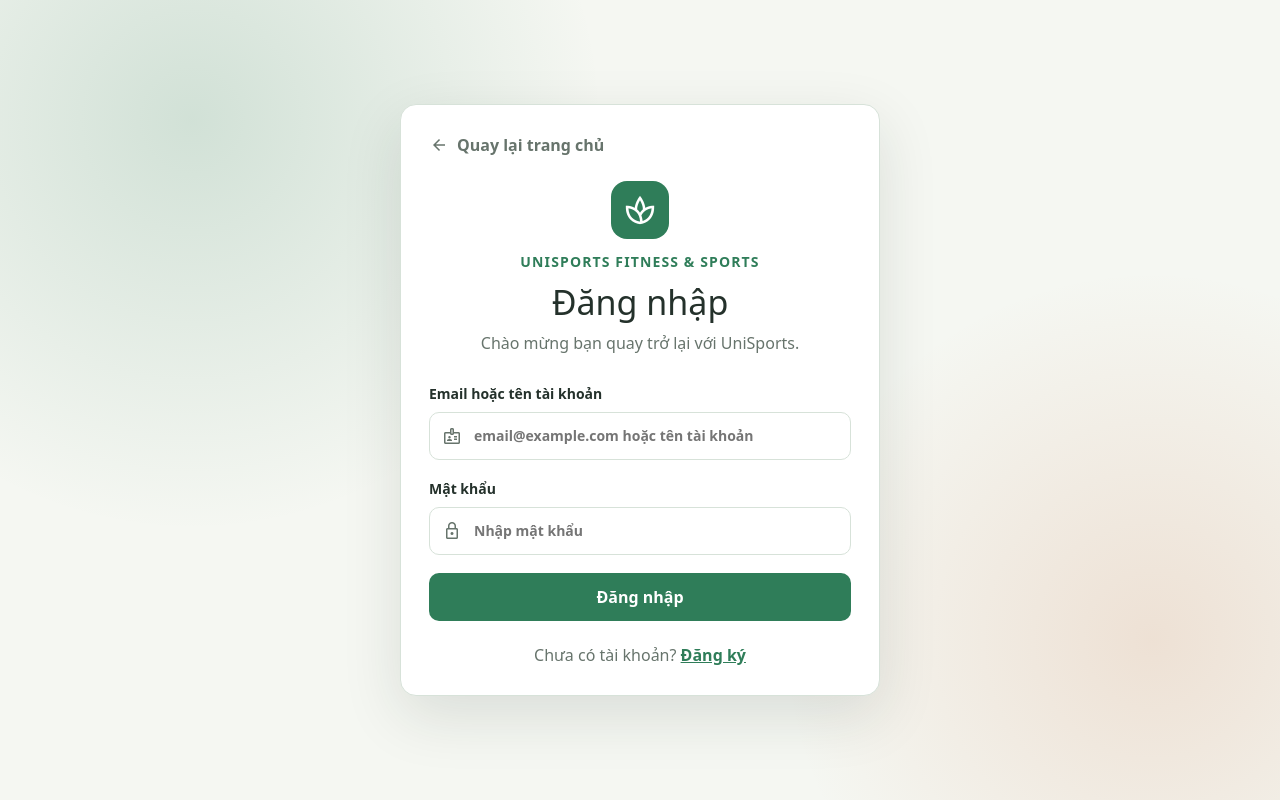
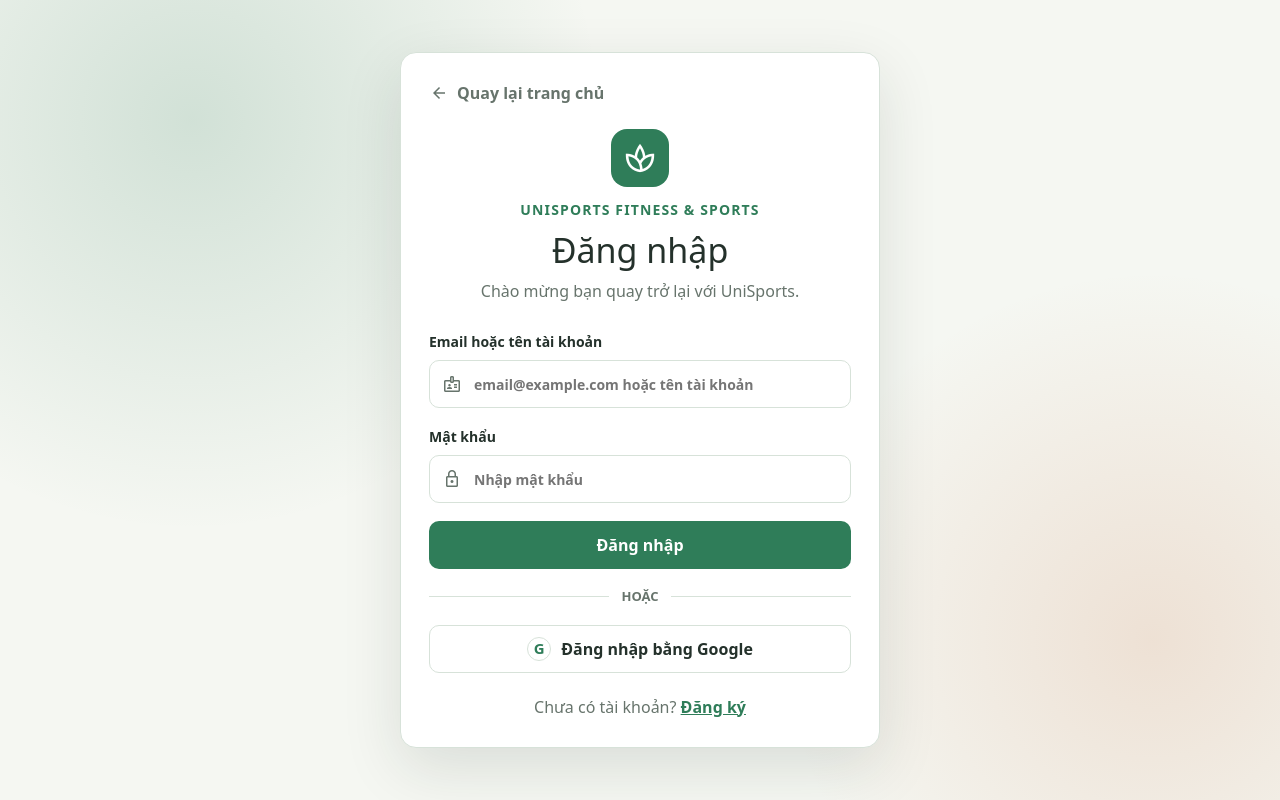
Before and after one commit to SWP391-GROUP-3-26/FE-SWP, a React (Vite) app: page /login in a window 1280 px wide. Built offline with nearby package versions, Linux system fonts and the light colour scheme; no server answers.

Commit message:
fix: restore google login button

```diff
--- a/src/pages/Login.tsx
+++ b/src/pages/Login.tsx
@@ -1,19 +1,41 @@
 import { useState } from 'react'
-import { Link, useLocation, useNavigate } from 'react-router-dom'
-import axiosClient from '../api/axiosClient'
+import { Link, useLocation, useNavigate, useSearchParams } from 'react-router-dom'
+import axiosClient, { GOOGLE_AUTH_URL } from '../api/axiosClient'
 import { saveAuth } from '../auth/authStorage'
 import { getRouteForRole } from '../auth/roleConfig'
 
 export default function Login() {
+  const [searchParams] = useSearchParams()
+  const errorParam = searchParams.get('error')
+
+  const getInitialGoogleError = () => {
+    if (!errorParam) return ''
+    if (errorParam === 'google_email_not_verified') {
+      return 'Tài khoản Google của bạn chưa được xác thực email.'
+    }
+    if (errorParam === 'google_authentication_failed') {
+      return 'Đăng nhập Google thất bại hoặc bạn đã hủy ủy quyền.'
+    }
+    if (errorParam === 'google_login_failed') {
+      return 'Đăng nhập bằng tài khoản Google không thành công. Vui lòng thử lại.'
+    }
+    return 'Đã xảy ra lỗi khi đăng nhập bằng Google. Vui lòng thử lại.'
+  }
+
   const [identifier, setIdentifier] = useState('')
   const [password, setPassword] = useState('')
   const [isLoading, setIsLoading] = useState(false)
-  const [error, setError] = useState('')
+  const [error, setError] = useState(getInitialGoogleError)
   const location = useLocation()
   const navigate = useNavigate()
   const registerMessage = location.state?.registered
     ? location.state?.message || 'Đăng ký tài khoản thành công.'
     : ''
+
+  const handleGoogleLogin = () => {
+    setIsLoading(true)
+    window.location.href = GOOGLE_AUTH_URL
+  }
 
   const handleLogin = async (event: React.FormEvent) => {
     event.preventDefault()
@@ -109,6 +131,14 @@
           <button className="submit-button" disabled={isLoading} type="submit">
             {isLoading ? 'Đang xác thực...' : 'Đăng nhập'}
           </button>
+          <div className="auth-divider">
+            <span>Hoặc</span>
+          </div>
+
+          <button className="google-login-button" onClick={handleGoogleLogin} type="button">
+            <span className="google-mark">G</span>
+            Đăng nhập bằng Google
+          </button>
         </form>
 
         <p className="auth-switch">
```
